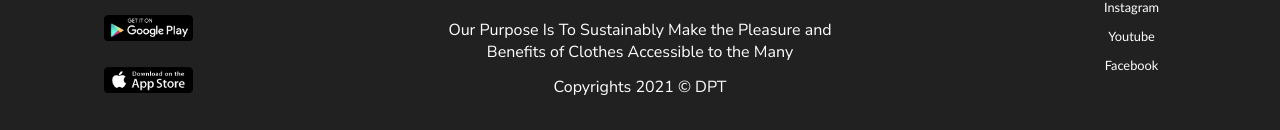
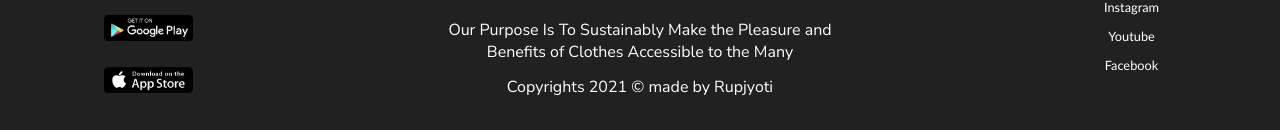
Before and after one commit to RUP99/ecommercesite, a plain HTML site: page index.html in a window 1280 px wide. Shown: the part 1783-1913 px from the top of the page. Drawn offline with Linux system fonts and the light colour scheme; a web font is replaced by a local one.

Commit message:
Commit changes in index.html

```diff
--- a/index.html
+++ b/index.html
@@ -124,7 +124,7 @@
             Clothes Accessible to the Many
         </p>
 
-        <p>Copyrights 2021 &copy; DPT</p>
+        <p>Copyrights 2021 &copy; made by Rupjyoti</p>
         </div>
 
         <div class="rightFooter">
```
